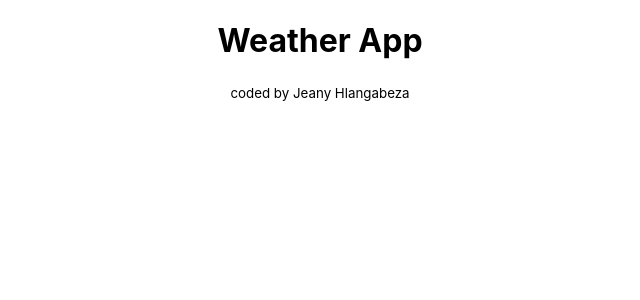
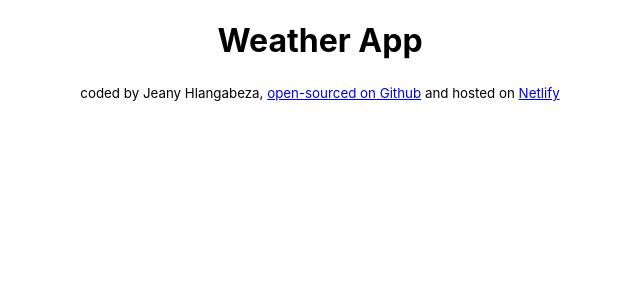
Before and after one commit to Jeany-hlangabeza/updated-weather-react, a React (Create React App) app: page / in a window 1280 px wide. Shown: the top 300 px of the page, without its empty margins (320-960 px from the left). Built offline with nearby package versions, Linux system fonts and the light colour scheme.

Commit message:
added footer

```diff
--- a/src/App.js
+++ b/src/App.js
@@ -4,7 +4,24 @@ export default function App() {
   return (
     <div className="App">
       <h1>Weather App</h1>
-      <small>coded by Jeany Hlangabeza</small>
+      <small>
+        coded by Jeany Hlangabeza,{" "}
+        <a
+          href="https://github.com/Jeany-hlangabeza/updated-weather-react"
+          target="_blank"
+          rel="noreferrer"
+        >
+          open-sourced on Github
+        </a>{" "}
+        and hosted on{" "}
+        <a
+          href="https://boisterous-horse-23cacb.netlify.app/"
+          target="_blank"
+          rel="noreferrer"
+        >
+          Netlify
+        </a>
+      </small>
     </div>
   );
 }
```
